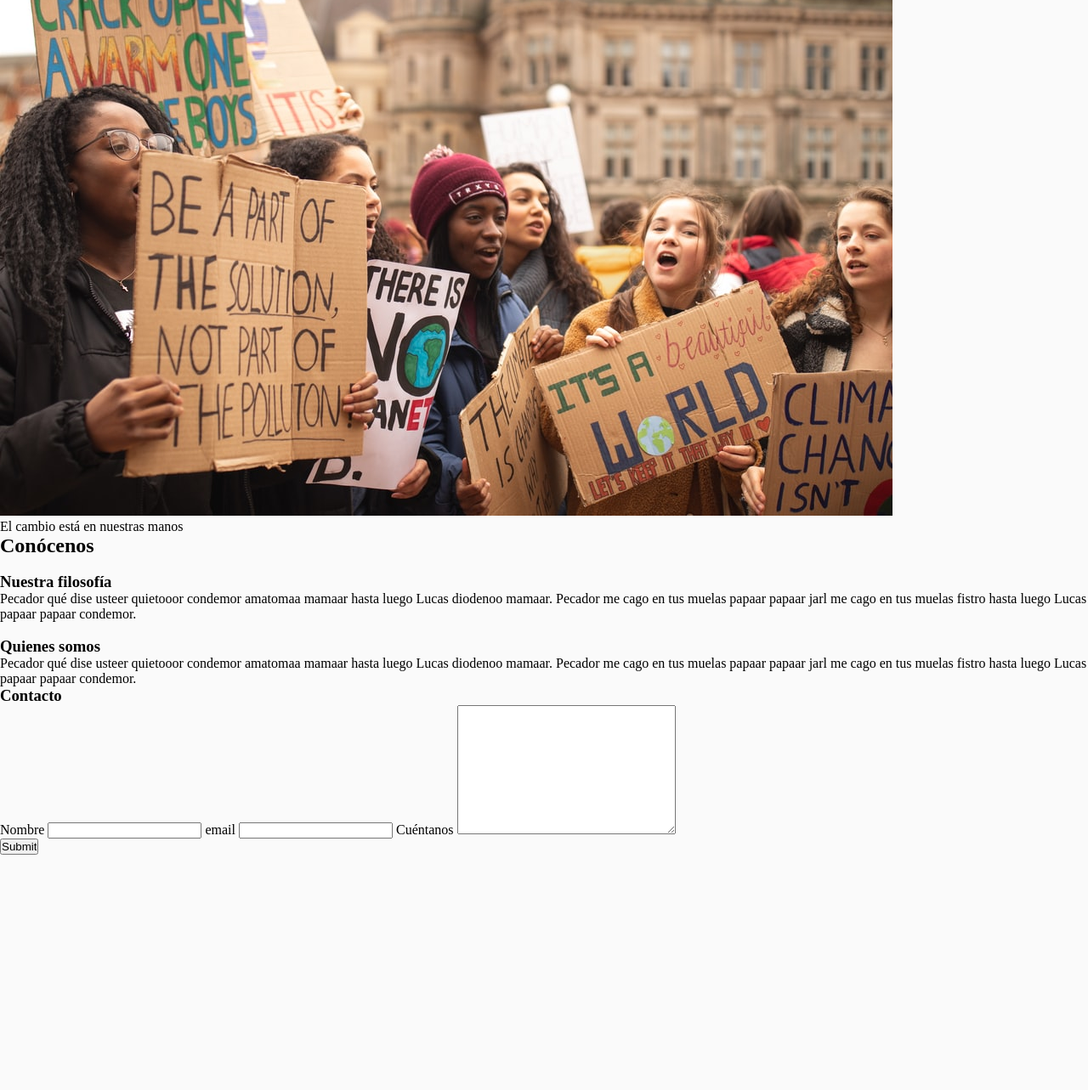
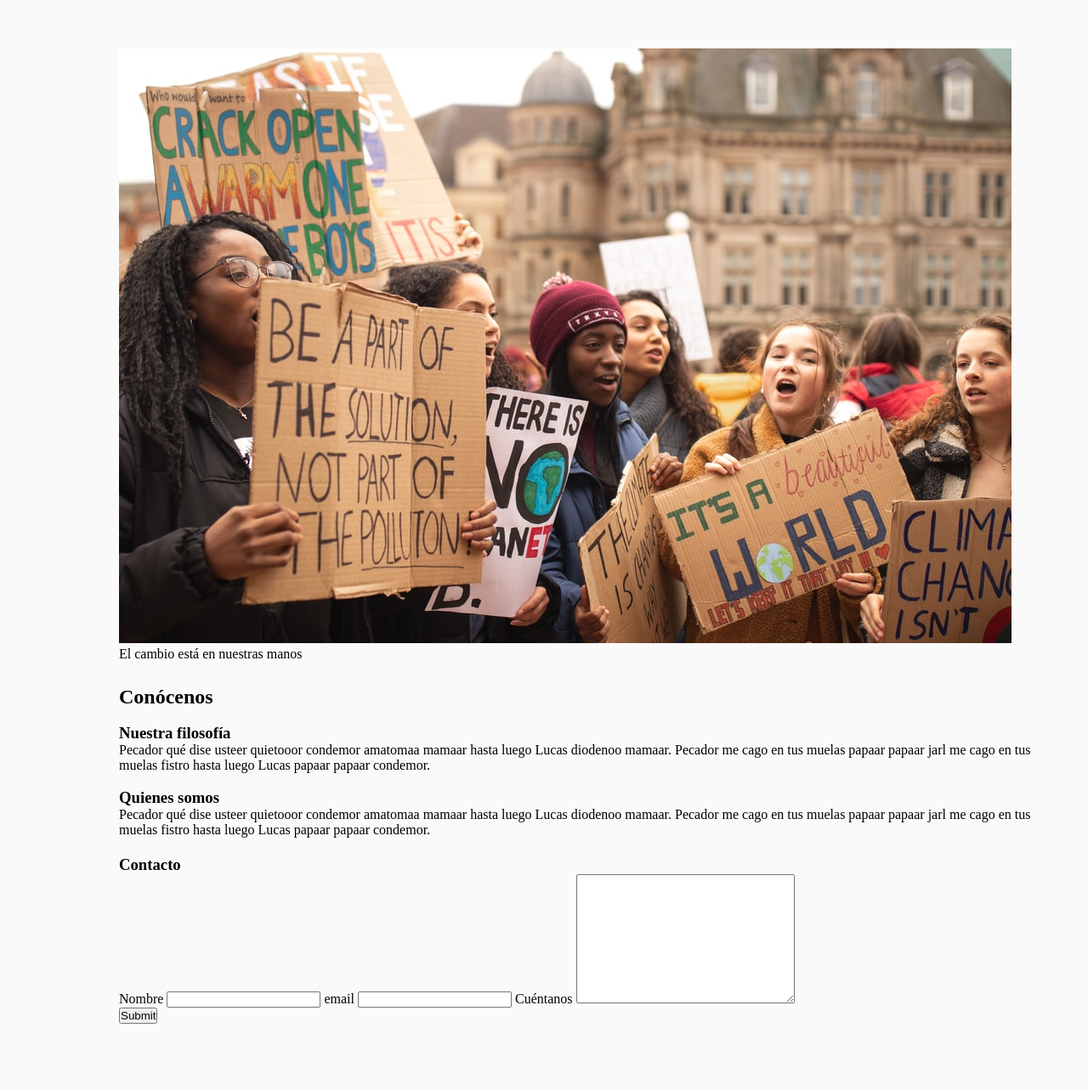
Before and after one commit to NataliSb9/businessSite, a plain HTML site: page index.html in a window 1280 px wide. Shown: the part 93-1376 px from the top of the page at 85% size. Before the commit the page ends 1099 px from the top, so only its background shows below. Drawn offline with Linux system fonts and the light colour scheme.

Commit message:
grid for elements a,b,c

```diff
--- a/index.html
+++ b/index.html
@@ -24,19 +24,17 @@
     </header>
 
     <main>
-      <div id ="heroSection">
+      <div id ="heroSection" class ="a">
         <img id="heroImg" src="./resources/img/photo-1571987937324-e91fd2d7e69a.jpg" alt="">
         <div id="heroQuote">
           <p>El cambio está en nuestras manos</p>
         </div>
       </div>
-    </main>
 
-    <div class = "knowUs">
+      <div class = "knowUs b">
         <h2>Conócenos</h2>
+        <section id= "philosophy" >
           <div>
-        <section id= "philosophy">
-          <div class= "a">
             <img src="" alt="">
             <div class= "textSection">
               <h3>Nuestra filosofía</h3>
@@ -49,7 +47,7 @@
         </section>
 
         <section id= "aboutUs">
-          <div class= "b">
+          <div>
             <img src="" alt="">
             <div class= "textSection">
               <h3>Quienes somos</h3>
@@ -61,11 +59,10 @@
           </div>
         </section>
       </div>
-    </div>
 
 
-    <section id= "contact">
-      <div class= "c">
+      <section id= "contact" class= "c">
+        <div >
           <h3>Contacto</h3>
 
           <form>
@@ -87,5 +84,8 @@
         </div>
       </section>
 
+    </main>
+
+
   </body>
 </html>
--- a/resources/style/styles.css
+++ b/resources/style/styles.css
@@ -39,6 +39,7 @@ body {
     font-size: 16px;
 }
 
+
 /*NavBar*/
 
 header {
@@ -77,4 +78,25 @@ nav ul li{
     display: inline;
 }
 
-/*herosection*/
+/*main*/
+
+main{
+    display: grid;
+    grid-template-columns: repeat(15,140px);
+    grid-template-rows: repeat(30, 50px);
+}
+
+.a{
+    grid-column: 2/ 10;
+    grid-row: 4 / 12;
+}
+
+.b {
+    grid-column: 2/ 10;
+    grid-row: 19 / span 5;
+}
+
+.c{
+    grid-column: 2/ 10;
+    grid-row: 23 / span 4;
+}
```
Lines whose indentation alone changed are shown as unchanged.
